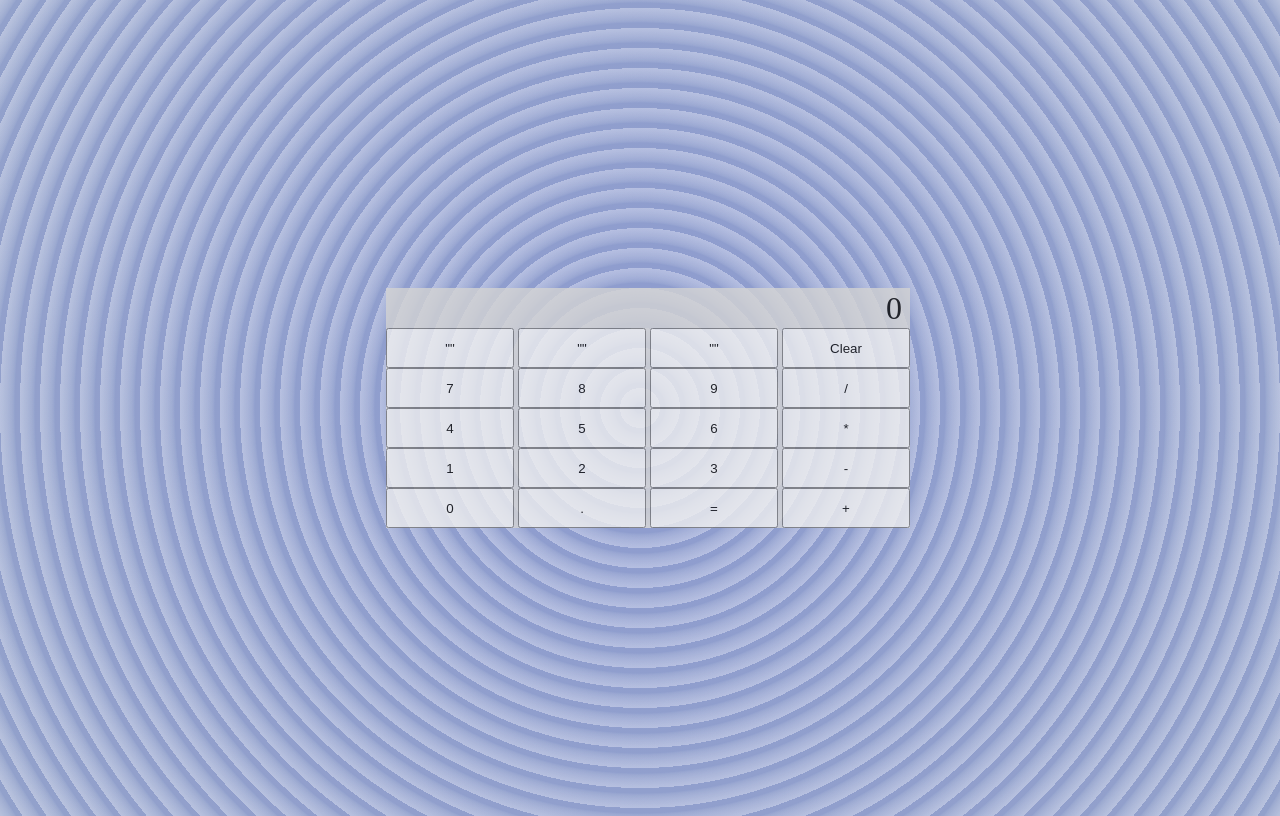
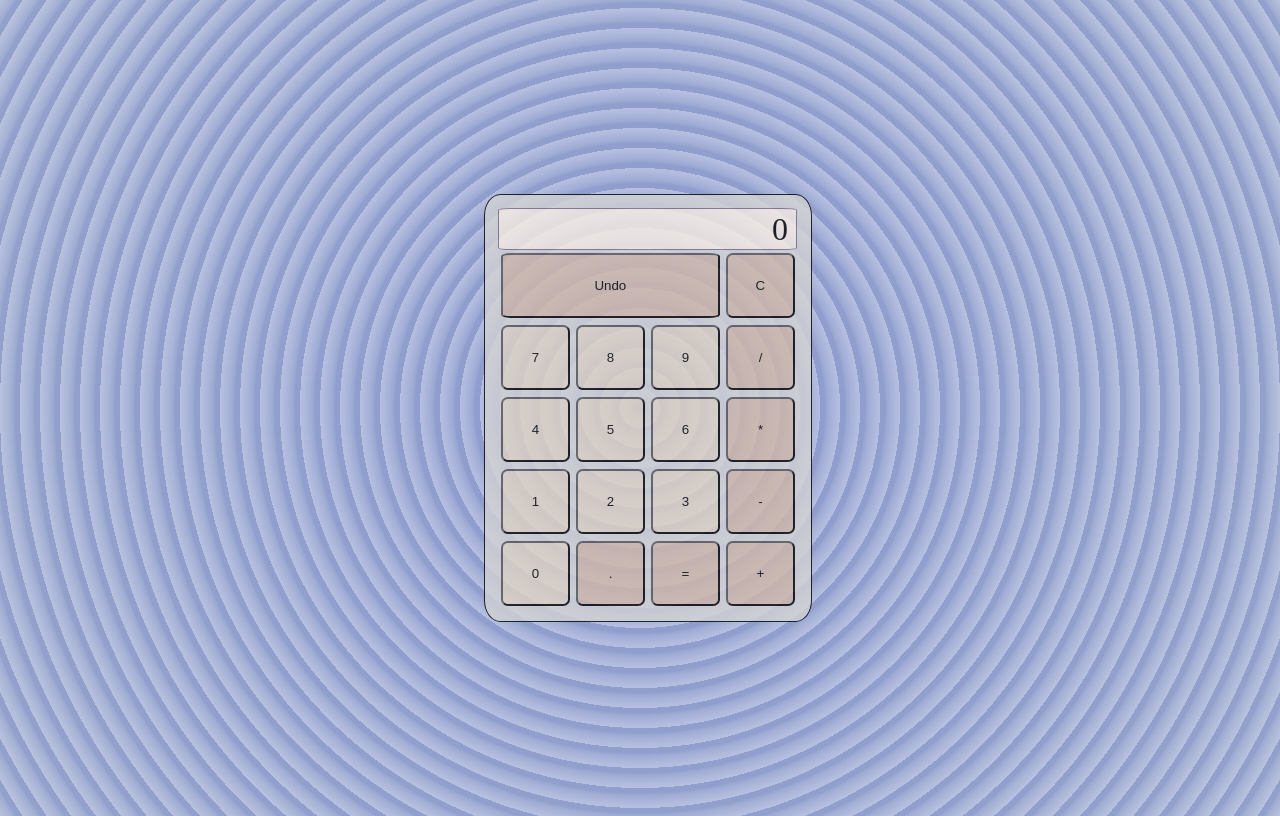
Before and after one commit to Zuxulius/TOP-calculator, a plain HTML site: page index.html in a window 1280 px wide. Drawn offline with Linux system fonts and the light colour scheme.

Commit message:
Add CSS and fix infinity with operators/rounding

```diff
--- a/index.html
+++ b/index.html
@@ -8,36 +8,34 @@
 		<script src="script.js" defer></script>
 	</head>
 	<body>
-		<div class="calculator">
-			<div class="home-row">
+		<div class="container">
+			<div class="calculator">
 				<div class="screen">
 					<span class="screen-content">0</span>
 				</div>
-				<div class="hor-0">
-					<button type="button" class="">""</button>
-					<button type="button" class="">""</button>
-					<button type="button" class="">""</button>
-					<button type="button" class="clear">Clear</button>
+				<div class="hor">
+					<button type="button" class="backspace">Undo</button>
+					<button type="button" class="clear">C</button>
 				</div>
-				<div class="hor-1">
+				<div class="hor">
 					<button type="button" class="number">7</button>
 					<button type="button" class="number">8</button>
 					<button type="button" class="number">9</button>
 					<button type="button" class="operator">/</button>
 				</div>
-				<div class="hor-2">
+				<div class="hor">
 					<button type="button" class="number">4</button>
 					<button type="button" class="number">5</button>
 					<button type="button" class="number">6</button>
 					<button type="button" class="operator">*</button>
 				</div>
-				<div class="hor-3">
+				<div class="hor">
 					<button type="button" class="number">1</button>
 					<button type="button" class="number">2</button>
 					<button type="button" class="number">3</button>
 					<button type="button" class="operator">-</button>
 				</div>
-				<div class="hor-4">
+				<div class="hor">
 					<button type="button" class="number">0</button>
 					<button type="button" class="decimal">.</button>
 					<button type="button" class="equals">=</button>
--- a/script.js
+++ b/script.js
@@ -18,12 +18,15 @@ function divide(a, b) {
 
 function operate(op, a, b) {
 	let solve = op(a, b);
-	solve % 1 === 0 ? screen.innerText = solve : screen.innerText = solve.toFixed(5);
 	value1 = solve;
 	value2 = "";
 	operator = false;
 	decimal = false;
-	if (solve === "INFINITY") isClear()
+	if (solve % 1 === 0) screen.innerText = solve;
+	else if (solve === "INFINITY") {
+		screen.innerText = solve;
+		isClear()
+	} else screen.innerText = solve.toFixed(5);
 }
 
 
@@ -43,6 +46,7 @@ function isEquals() {
 }
 
 function isOperator(target) {
+	if (screen.innerText === "INFINITY") screen.innerText = "0";
 	if (operator) {
 		isEquals()
 		operator = target.innerText;
--- a/style.css
+++ b/style.css
@@ -5,7 +5,7 @@ body {
 	background-blend-mode: multiply;
 }
 
-.calculator {
+.container {
 	height: 100vh;
 	width: 100vw;
 	display: flex;
@@ -13,24 +13,59 @@ body {
 	justify-content: center;
 }
 
-.home-row {
+.calculator {
+	height: 50vh;
+	width: 300px;
 	background-color: lightgrey;
+	padding: 1%;
+	border: 1px solid black;
+	border-radius: 5%;
 }
 
 .screen {
+	background-color: #F8EDE3;
 	display: flex;
 	justify-content: end;
 	align-items: center;
 	font-size: 2rem;
-	width: 100%;
-	height: 5vh;
+	width: 99%;
+	height: 10%;
+	border: 0.5px solid #7D6E83;
+	border-radius: 5%;
 }
 
 .screen-content {
 	margin-right: 1vh;
 }
 
+.number {
+	background-color: #DFD3C3;
+}
+
 button {
-	width: 10vw;
-	height: 5vh;
+	width: 25%;
+	height: 90%;
+	margin: 1%;
+	background-color: #D0B8A8;
+	border-radius: 10%;
 }
+
+button:hover {
+	background-color: lightcyan;
+}
+
+.hor {
+	display: flex;
+	justify-content: space-between;
+	height: 18%;
+}
+
+.backspace {
+	width: 80%;
+	margin-right: 2%;
+	border-radius: 5%;
+}
+
+.clear {
+	margin-left: 0;
+}
```
